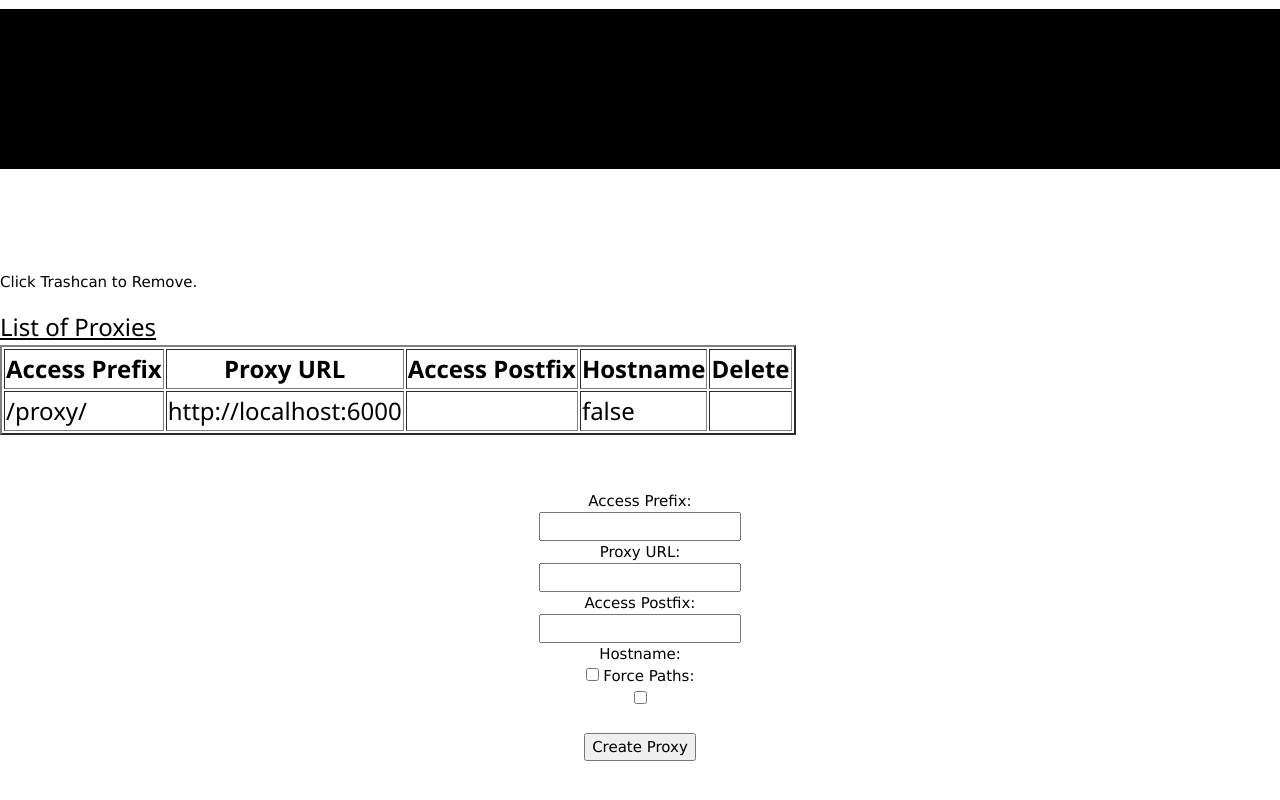
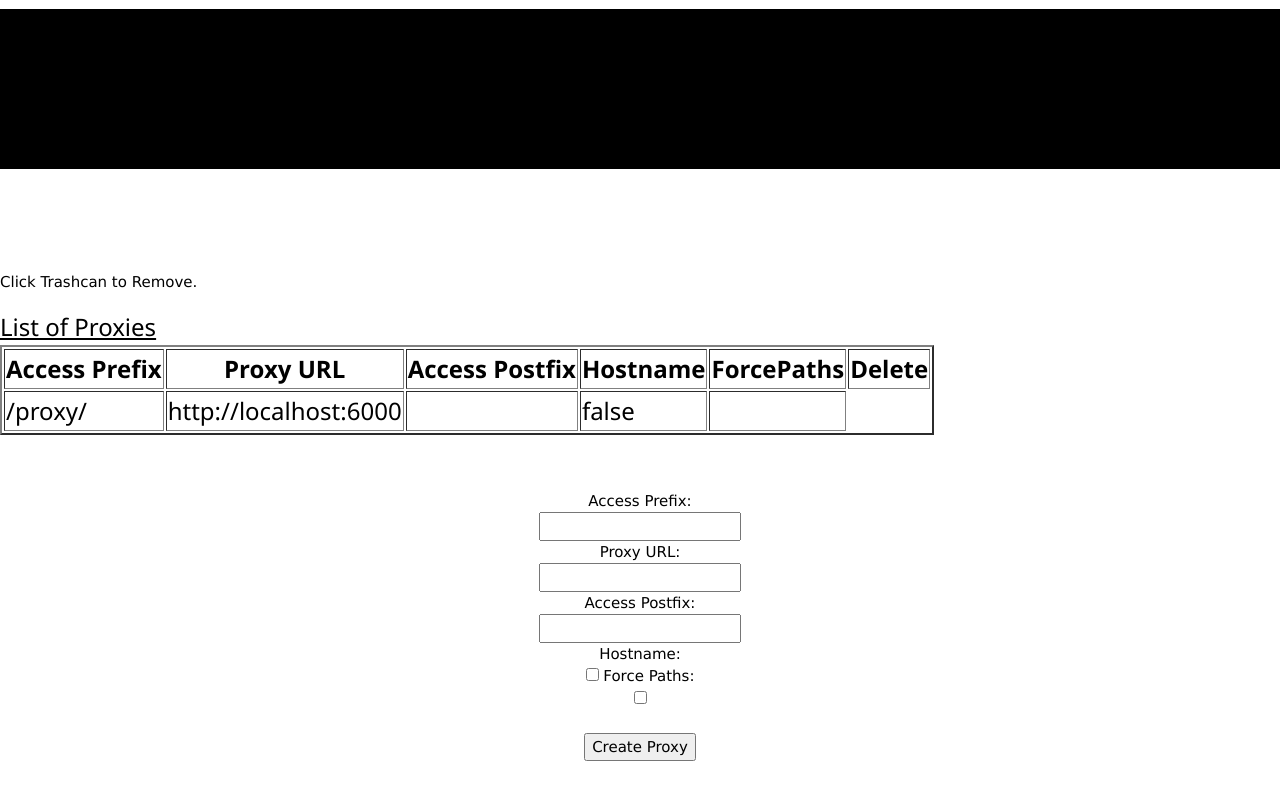
Before and after one commit to Masong19hippows/go-website, a plain HTML site: page proxy/web/index.html in a window 1280 px wide. Shown: the part 2318-3118 px from the top of the page. Drawn offline with nearby package versions, Linux system fonts and the light colour scheme; files that its build step writes are made by us from their sources; files whose address does not match are found by name.

Commit message:
Adding Force Option

```diff
--- a/proxy/web/index.html
+++ b/proxy/web/index.html
@@ -65,6 +65,7 @@
                     <th>Proxy URL</th>
                     <th>Access Postfix</th>
                     <th>Hostname</th>
+                    <th>ForcePaths</th>
                     <th>Delete</th>
                 </thead>
 
```
